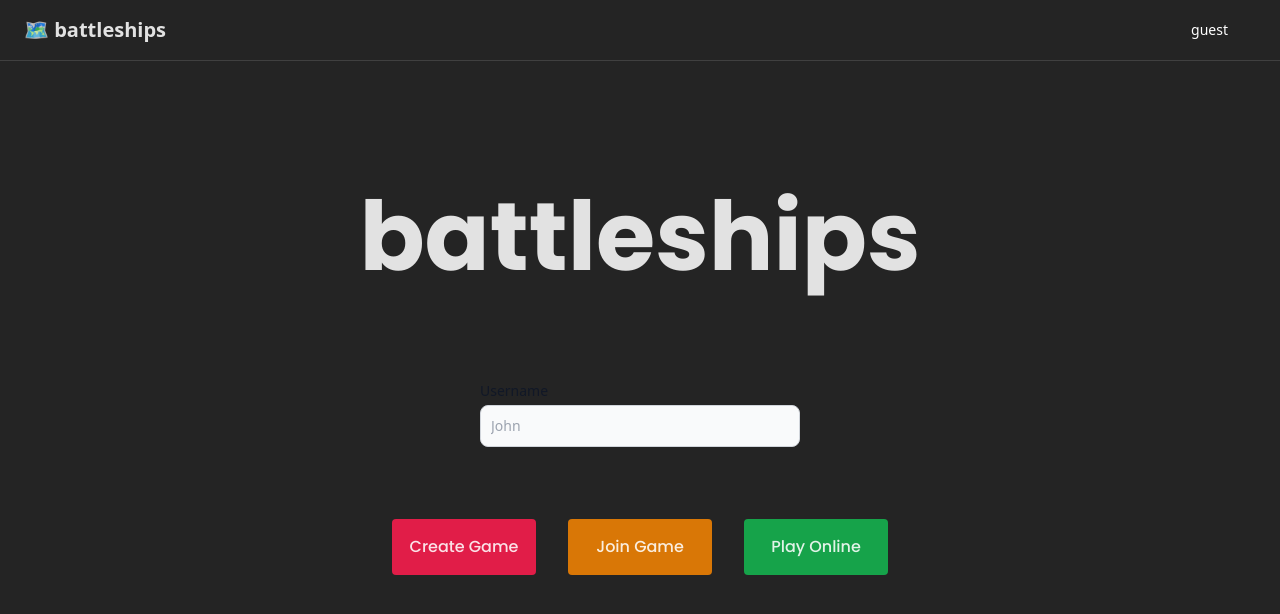
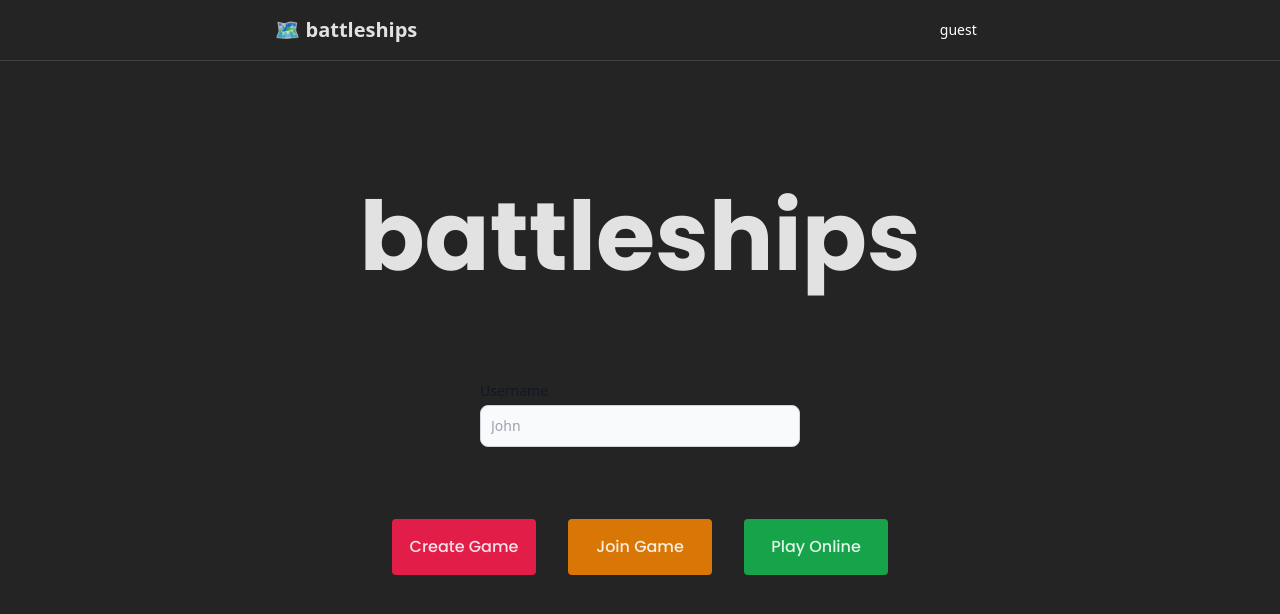
Before and after one commit to AndersMyrmel/battleships, a React (Vite) app in the folder client/: page / in a window 1280 px wide. Shown: the top 614 px of the page. Built offline with nearby package versions, Linux system fonts and the light colour scheme; no server answers.

Commit message:
fixing header padding

```diff
--- a/client/src/components/Header.tsx
+++ b/client/src/components/Header.tsx
@@ -6,7 +6,7 @@ function Header({ username }: HeaderProps) {
   return (
     <header>
       <nav className="px-4 lg:px-6 py-2.5 dark:bg-inherit border-b border-neutral-700">
-        <div className="flex flex-wrap justify-between items-center mx-auto max-w-screen-xl">
+        <div className="flex flex-wrap justify-around items-center mx-auto max-w-screen-xl">
           <a href="/" className="flex items-center">
             <span className="self-center text-xl font-semibold whitespace-nowrap dark:text-white">
               🗺️ battleships
```
